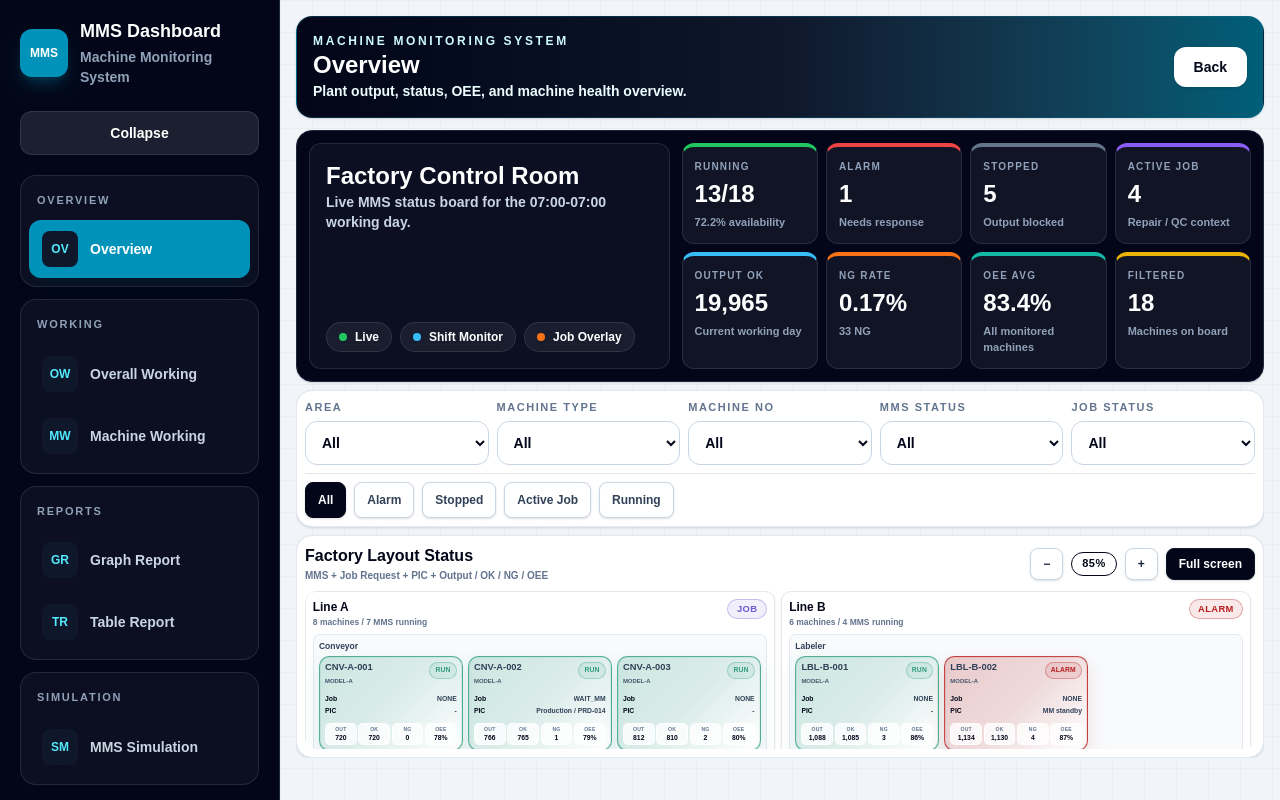
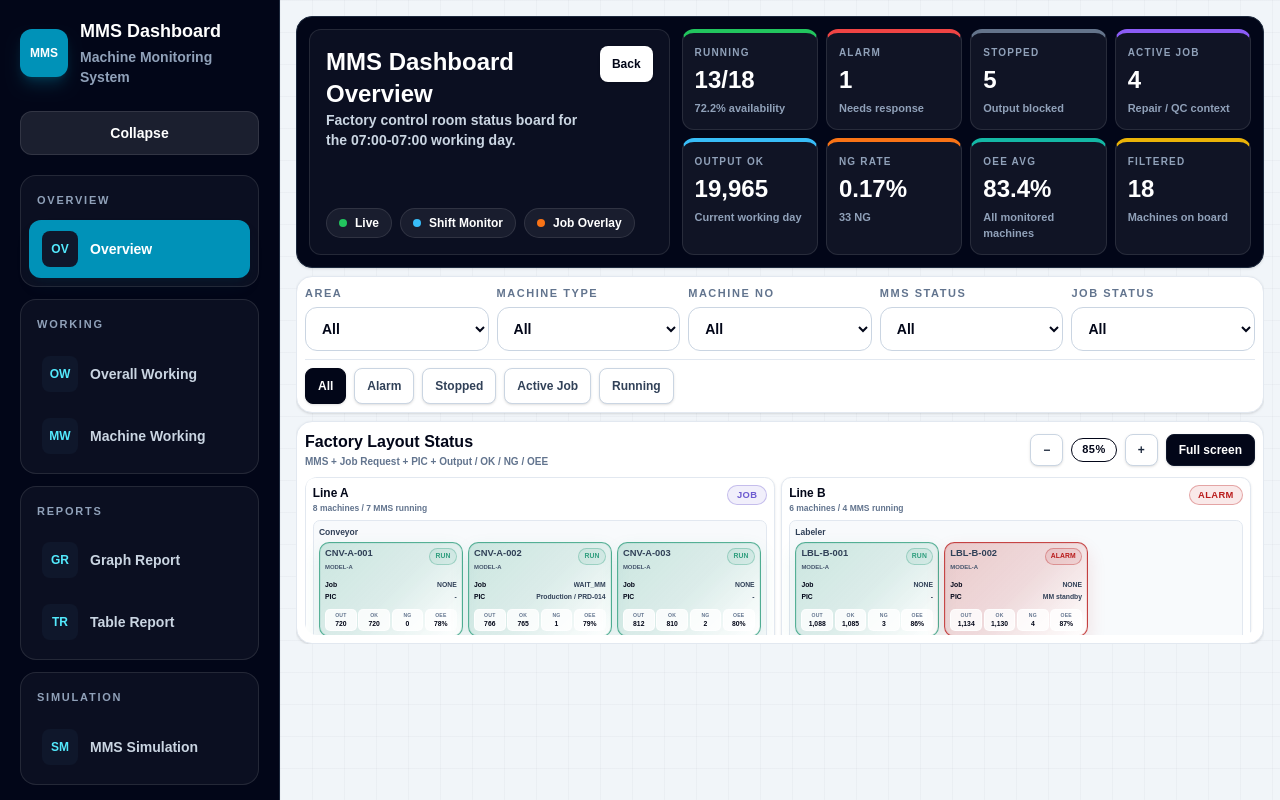
Before and after one commit to apiwatapply-svg/maintenance_project, a Next.js app in the folder frontend/: page /mms-dashboard in a window 1280 px wide. Built offline with nearby package versions, Linux system fonts and the light colour scheme.

Commit message:
Merge MMS overview header

```diff
--- a/frontend/src/components/MmsDashboardShell.js
+++ b/frontend/src/components/MmsDashboardShell.js
@@ -338,6 +338,7 @@ const styles = {
   operatorCell: "flex items-center gap-3 bg-slate-100 [&_img]:h-14 [&_img]:w-14 [&_img]:rounded-xl [&_img]:ring-2 [&_img]:ring-sky-200 [&_span]:grid [&_span]:min-w-0 [&_span]:gap-0.5 [&_span_b]:truncate [&_span_strong]:truncate",
   overviewCommandBar: "grid grid-cols-[minmax(280px,.95fr)_minmax(0,1.5fr)] gap-3 rounded-2xl border border-slate-800 bg-slate-950 p-3 text-white shadow-sm max-[1200px]:grid-cols-1",
   overviewCommandCopy: "grid content-between gap-3 rounded-xl border border-white/10 bg-white/[0.04] p-4 [&_h3]:m-0 [&_h3]:text-2xl [&_h3]:font-black [&_p]:m-0 [&_p]:text-sm [&_p]:font-bold [&_p]:text-slate-300",
+  overviewCommandHeader: "flex items-start justify-between gap-3 [&_a]:inline-flex [&_a]:h-9 [&_a]:shrink-0 [&_a]:items-center [&_a]:justify-center [&_a]:rounded-lg [&_a]:bg-white [&_a]:px-3 [&_a]:text-xs [&_a]:font-black [&_a]:text-slate-950 [&_a]:no-underline [&_a]:shadow-sm",
   overviewCommandKpis: "grid grid-cols-4 gap-2 max-[1200px]:grid-cols-4 max-[760px]:grid-cols-2",
   overviewCommandKpi: "rounded-xl border border-white/10 bg-white/[0.06] p-3 [&_small]:block [&_small]:text-[10px] [&_small]:font-black [&_small]:uppercase [&_small]:tracking-[0.12em] [&_small]:text-slate-400 [&_span]:mt-1 [&_span]:block [&_span]:text-[11px] [&_span]:font-bold [&_span]:text-slate-400 [&_strong]:mt-1 [&_strong]:block [&_strong]:text-2xl [&_strong]:font-black",
   overviewCommandMeta: "flex flex-wrap gap-2 [&_span]:inline-flex [&_span]:items-center [&_span]:gap-2 [&_span]:rounded-full [&_span]:border [&_span]:border-white/10 [&_span]:bg-white/[0.06] [&_span]:px-3 [&_span]:py-1.5 [&_span]:text-xs [&_span]:font-black [&_i]:h-2 [&_i]:w-2 [&_i]:rounded-full",
@@ -497,6 +498,7 @@ export default function MmsDashboardShell({ view = "overview" }) {
         </aside>
 
         <section className={styles.main}>
+          {activeView !== "overview" ? (
             <header className={styles.topbar}>
               <div>
                 <p className={styles.eyebrow}>Machine Monitoring System</p>
@@ -505,6 +507,7 @@ export default function MmsDashboardShell({ view = "overview" }) {
               </div>
               <Link className={styles.backButton} href={backHref}>Back</Link>
             </header>
+          ) : null}
 
           <section className={styles.content}>
              {shouldShowGlobalFilter(activeView) ? <FilterBar view={activeView} /> : null}
@@ -756,9 +759,12 @@ function OverviewCommandBar({ filteredSummary, summary }) {
   return (
     <section className={styles.overviewCommandBar}>
       <div className={styles.overviewCommandCopy}>
+        <div className={styles.overviewCommandHeader}>
           <div>
-          <h3>Factory Control Room</h3>
-          <p>Live MMS status board for the 07:00-07:00 working day.</p>
+            <h3>MMS Dashboard Overview</h3>
+            <p>Factory control room status board for the 07:00-07:00 working day.</p>
+          </div>
+          <Link href="/">Back</Link>
         </div>
         <div className={styles.overviewCommandMeta}>
           <span><i style={{ backgroundColor: "#22c55e" }} />Live</span>
```
Lines whose indentation alone changed are shown as unchanged.
